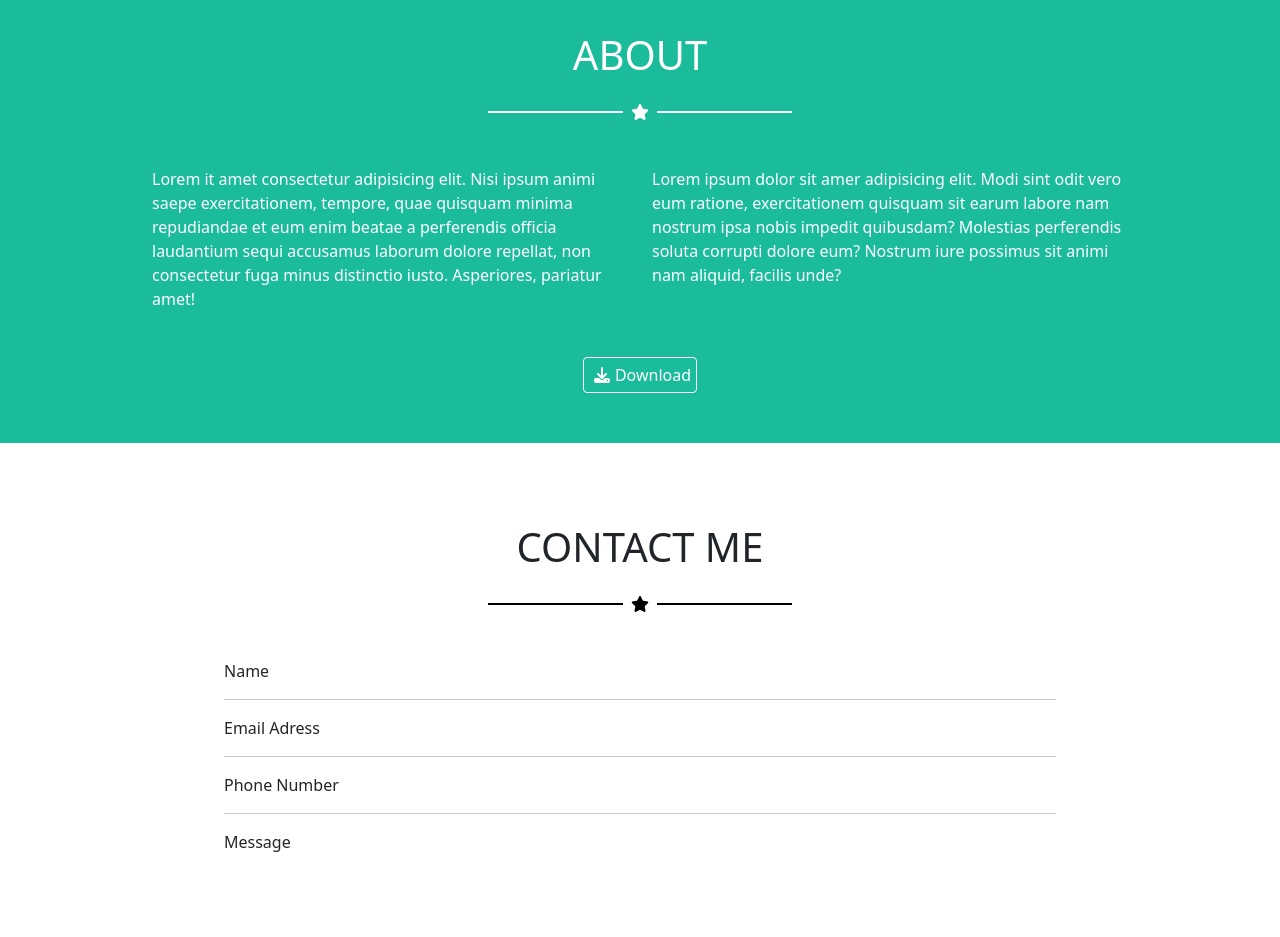
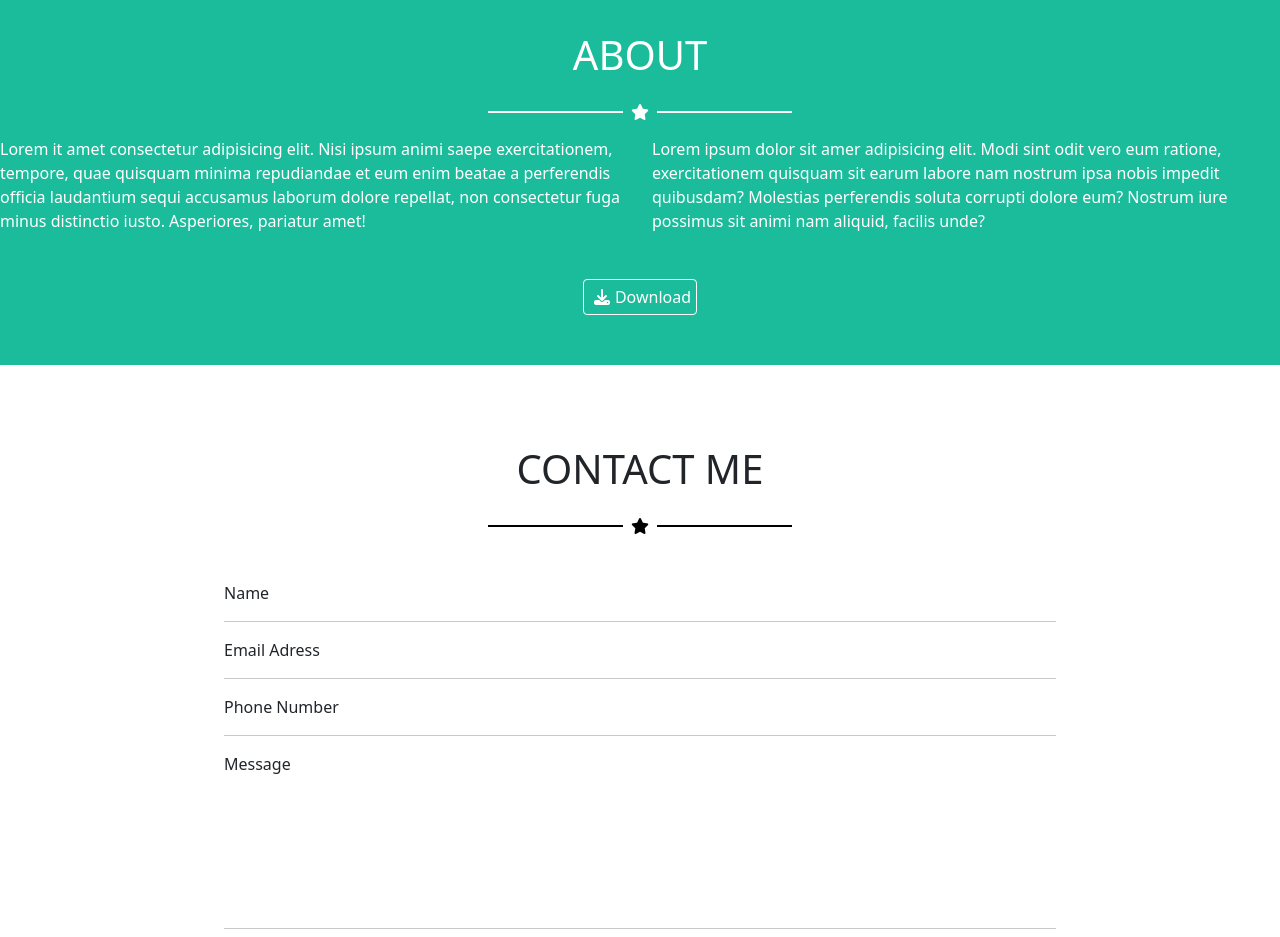
Before and after one commit to lumilio/html-css-bootstrap-freelancer, a plain HTML site: page index.html in a window 1280 px wide. Shown: the part 1240-2177 px from the top of the page. Drawn offline with nearby package versions, Linux system fonts and the light colour scheme.

Commit message:
esercizio incompleto ... devo imparare ad usare bootstrap ..

```diff
--- a/css/cascading-style-sheets.css
+++ b/css/cascading-style-sheets.css
@@ -75,8 +75,8 @@
     padding: 12px 0;
 }
 
-#dueparagrafi{
-    width: 1000px;
+#dueparagrafi col{
+    width: 300px;
     margin-top: 30px;
 }
 
--- a/index.html
+++ b/index.html
@@ -70,7 +70,7 @@
                 <i class="fas fa-star"></i>
                 <div id="lilrow"></div>
             </div>
-            <div id="dueparagrafi" class="row text-white">
+            <div id="dueparagrafi" class="row flex-wrap text-white">
                 <div class="col">
                     <p>Lorem it amet consectetur adipisicing elit. Nisi ipsum animi saepe exercitationem, tempore, quae quisquam minima repudiandae et eum enim beatae a perferendis officia laudantium sequi accusamus laborum dolore repellat, non consectetur fuga minus distinctio iusto. Asperiores, pariatur amet!</p>
                 </div>
```
